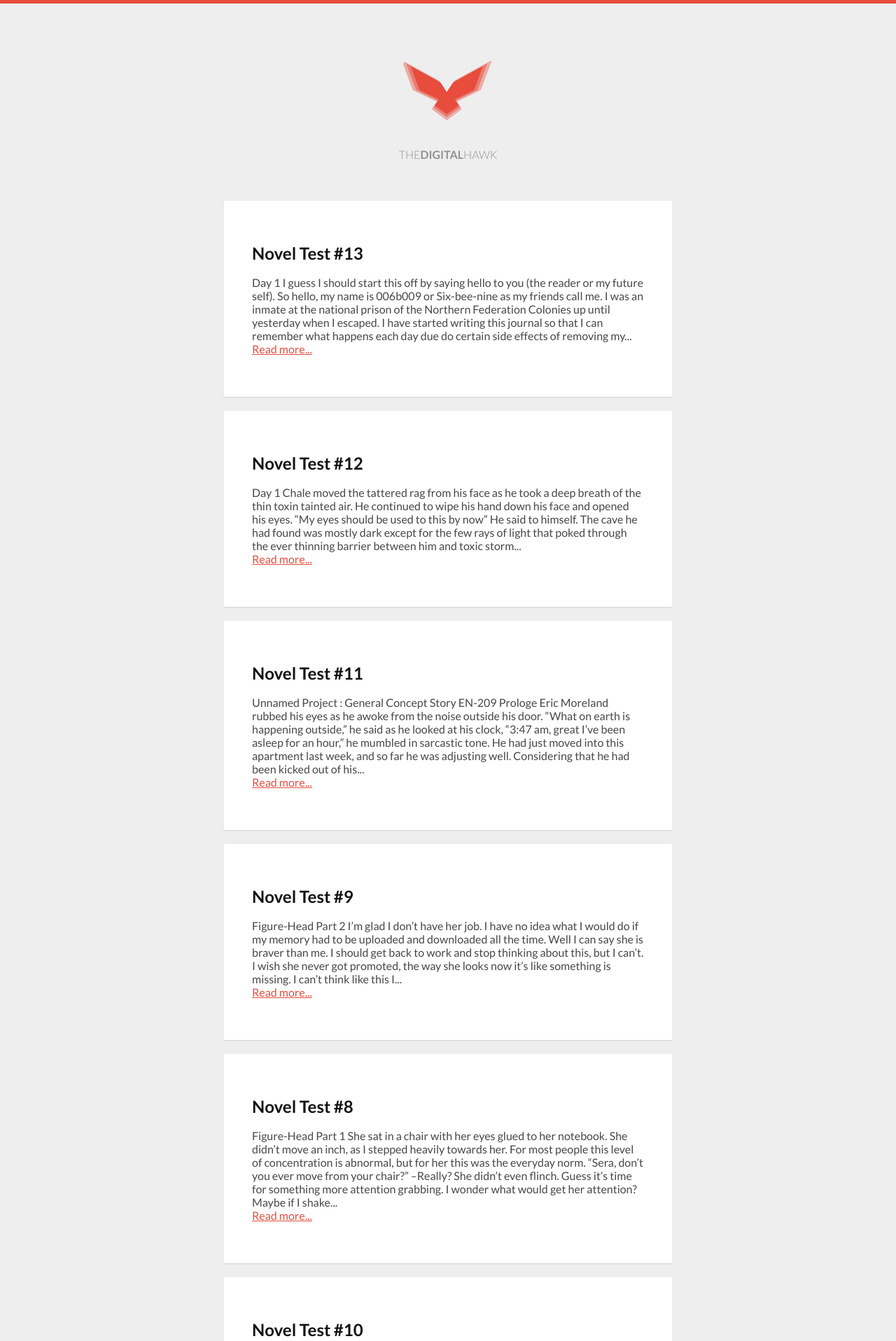
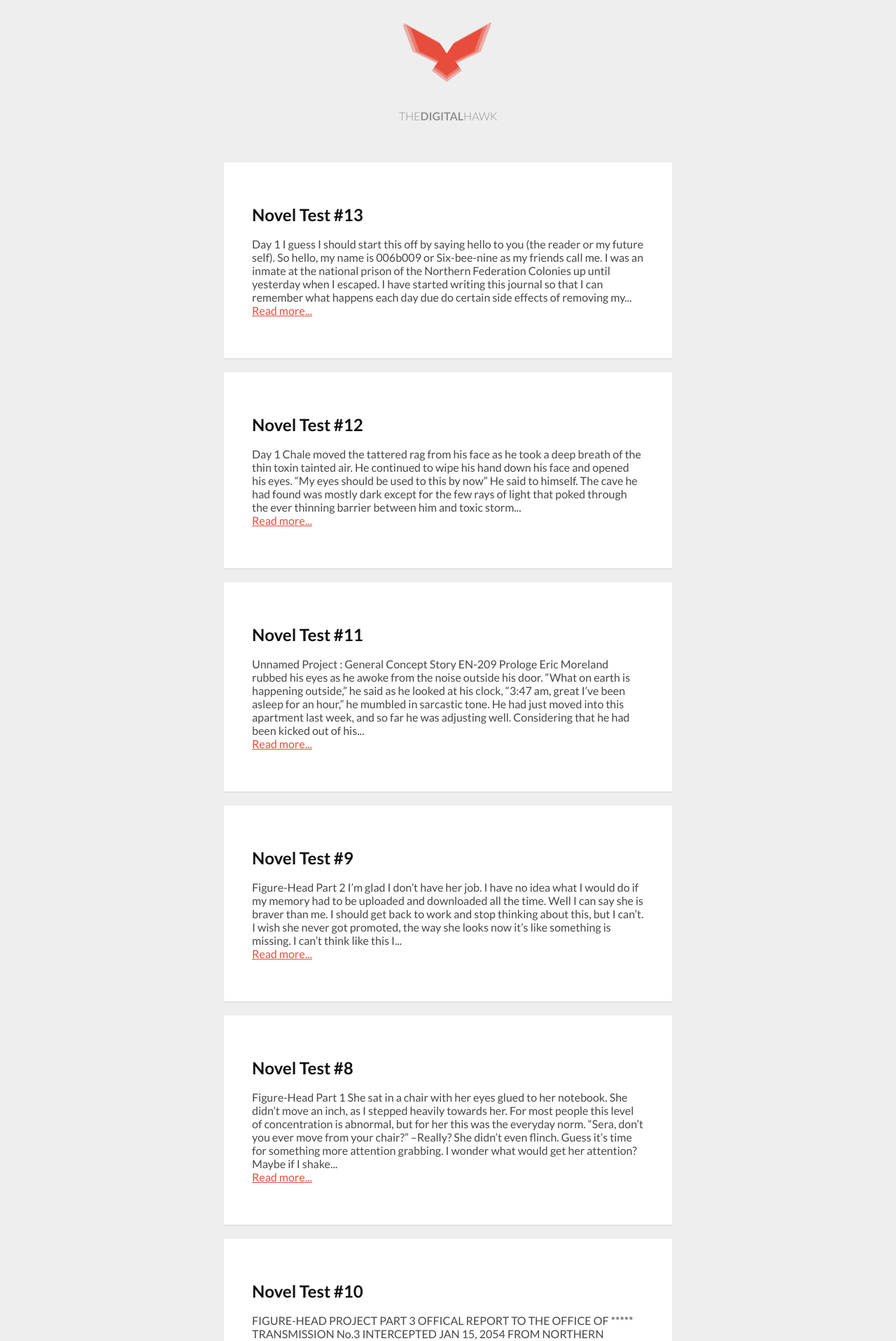
Before and after one commit to nightcry7/blog, a Jekyll site: the page built from index.html, in a window 1280 px wide. Shown: the top 1916 px of the page at 70% size. Built offline with Jekyll 4.4.1, drawn with Linux system fonts in a browser that asks for light colours; Markdown is read by kramdown in place of the engine named in the settings.

Commit message:
Remove Topper

```diff
--- a/_layouts/default.html
+++ b/_layouts/default.html
@@ -16,7 +16,7 @@
 
     </head>
     <body>
-    <div class="topper"></div>
+<!--    <div class="topper"></div>-->
       <div class="main">
 
           <div class="header">
```
